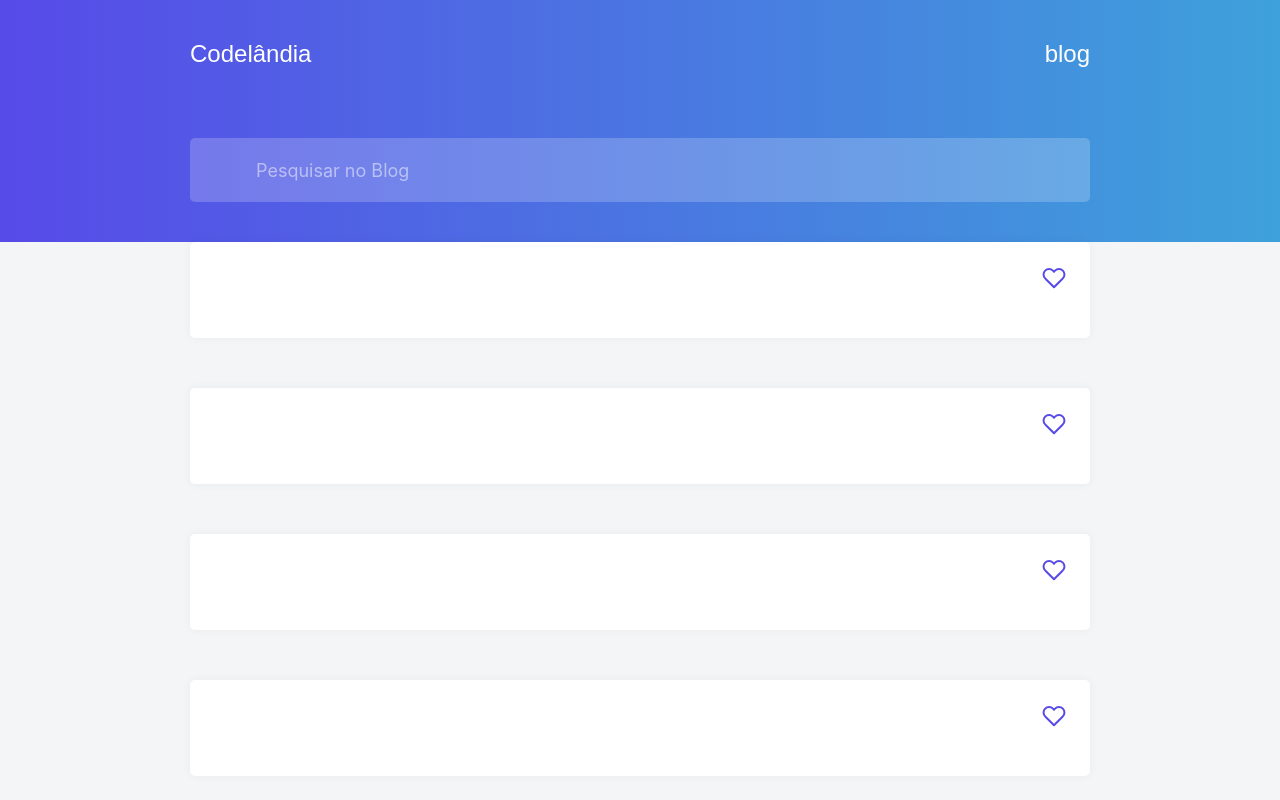
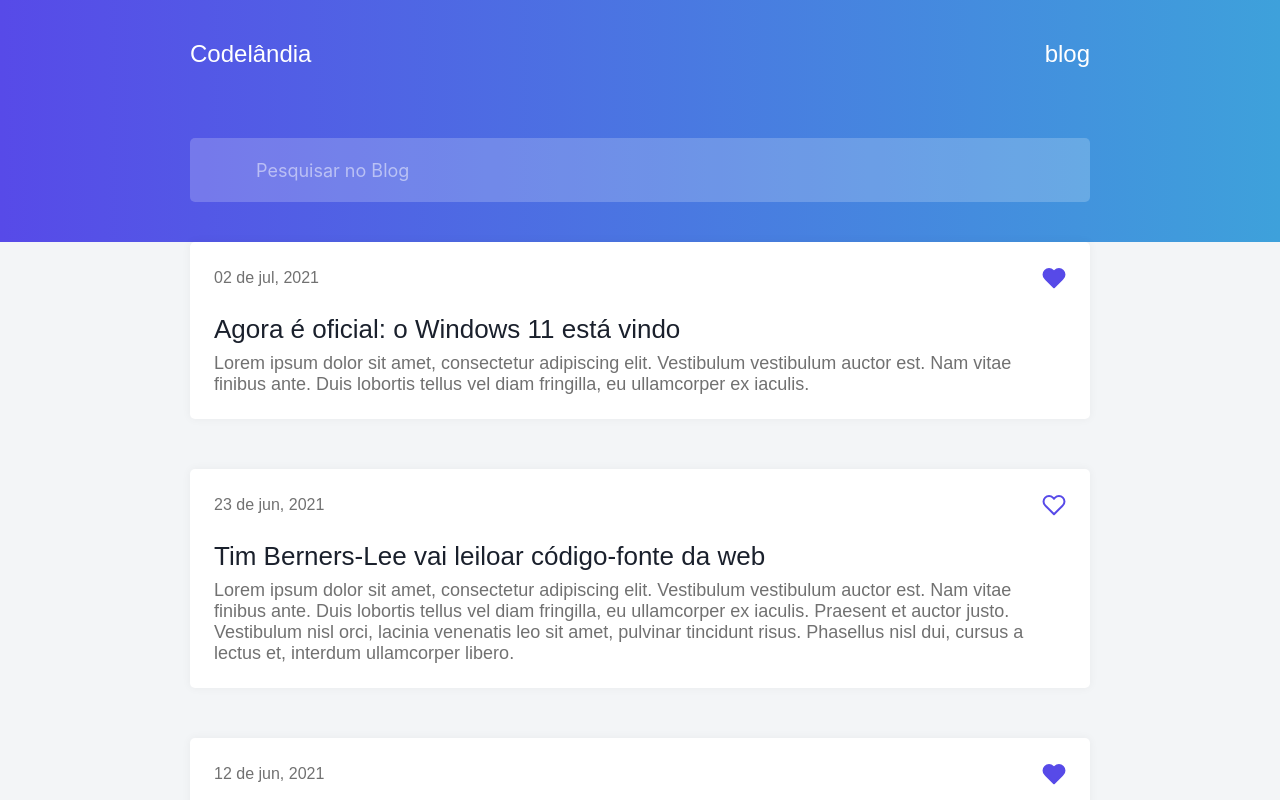
Before and after one commit to devarcanjo/challenge-01-codelandia, a React (Vite) app: page / in a window 1280 px wide. Shown: the top 800 px of the page. Built offline with nearby package versions, Linux system fonts and the light colour scheme.

Commit message:
added Button favorite function in home page

```diff
--- a/src/Pages/Home/index.tsx
+++ b/src/Pages/Home/index.tsx
@@ -8,6 +8,7 @@ import formatDate from '../../utils/formatDate'
 import dataArticles from '../../assets/articles.json'
 
 import * as S from './styles'
+import { Header } from '../../components/HeaderBar/styles'
 
 type ArticleProps = {
   id: number
@@ -31,6 +32,16 @@ function Home() {
     setArticles(formattedData)
   }, [])
 
+  const handleFavorite = (id: number) => {
+    const updateArticles = articles.map(article =>
+      article.id === id
+        ? { ...article, isFavorite: !article.isFavorite }
+        : article
+    )
+
+    setArticles(updateArticles)
+  }
+
   useEffect(() => {
     if (!articles) return
 
@@ -45,6 +56,7 @@ function Home() {
 
     setFilteredArticles(filterArticle)
   }, [articles, search])
+
   return (
     <>
       <HeaderBar
@@ -54,17 +66,14 @@ function Home() {
       <S.Container>
         {filteredArticles.map(article => (
           <Card
-            date={''}
-            isFavorite={false}
-            title={''}
-            paragraph={''}
-            onFavorite={function (): void {
-              throw new Error('Function not implemented.')
-            }}
+            key={article.id}
+            onFavorite={() => handleFavorite(article.id)}
+            {...article}
           />
         ))}
       </S.Container>
     </>
   )
 }
+
 export default Home
```
